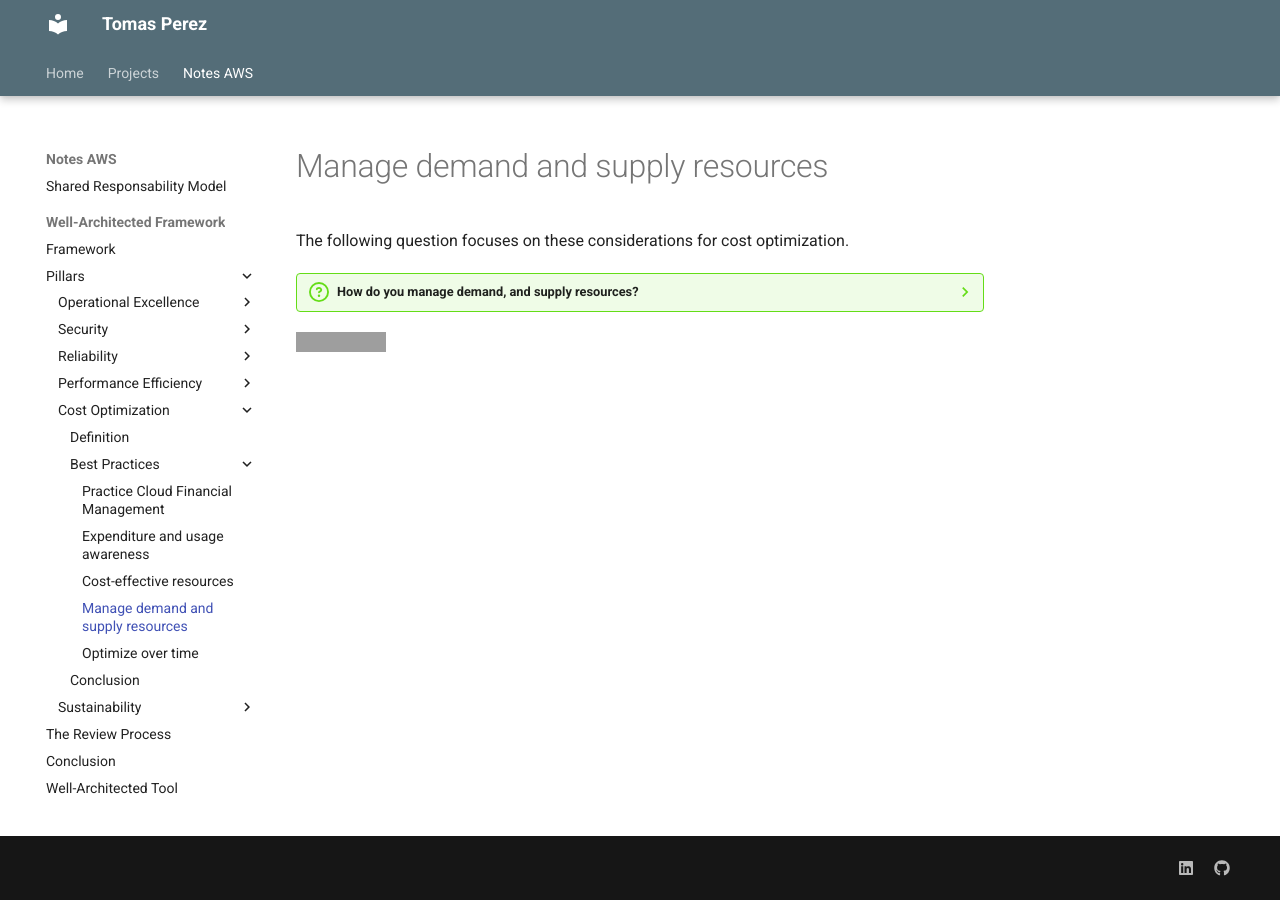
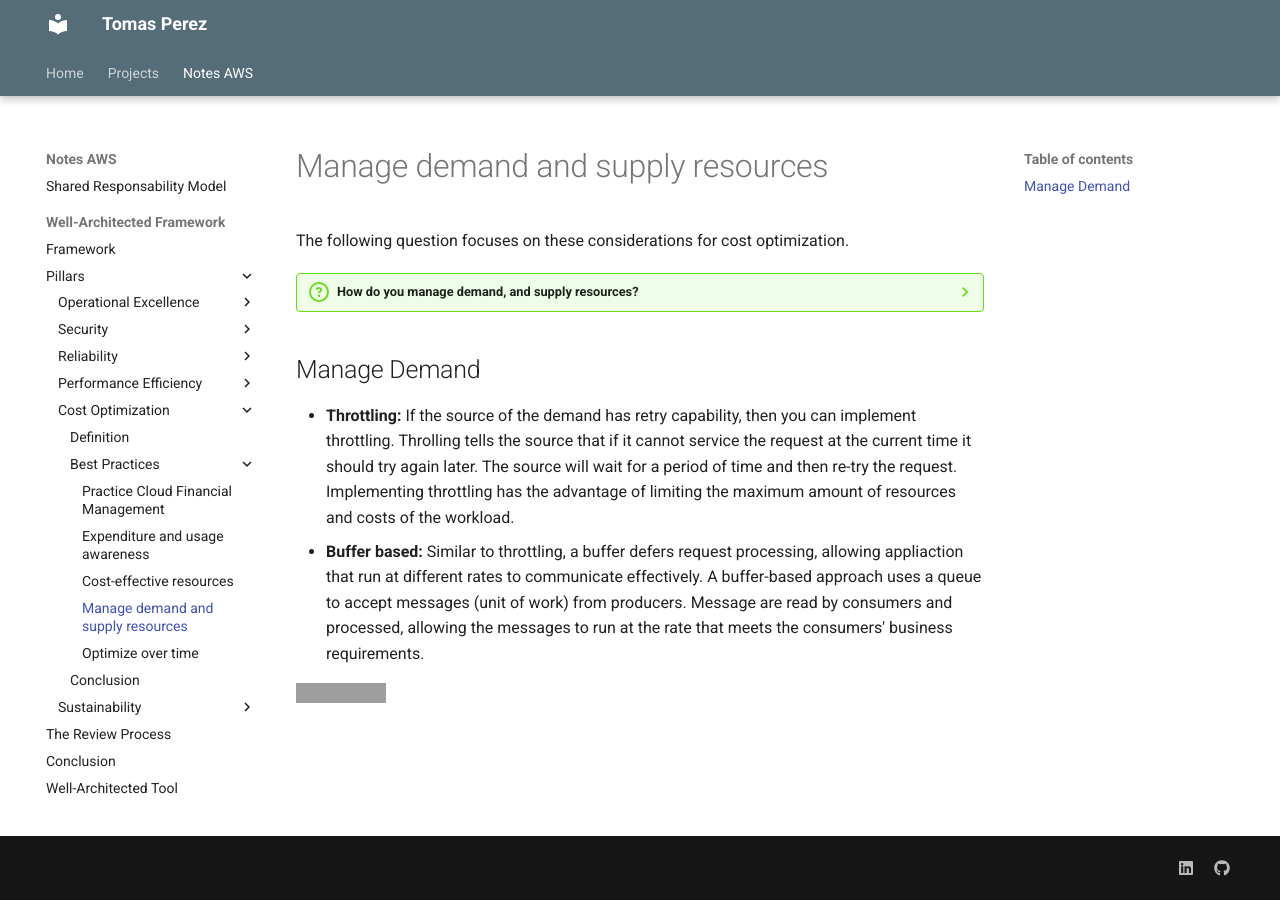
Before and after one commit to Tomperez98/blog, an MkDocs documentation site: the page built from docs/notes-aws/well-architected-framework/pillars/cost-optimization/best-practices/mgn-sup-dem-resources.md, in a window 1280 px wide. Built offline with MkDocs 1.6.1 and Material for MkDocs 9.7.7, drawn with Linux system fonts in a browser that asks for light colours; grey boxes are pictures that could not be loaded.

Commit message:
Better documentation for cost optimization

```diff
--- a/docs/notes-aws/well-architected-framework/pillars/cost-optimization/best-practices/mgn-sup-dem-resources.md
+++ b/docs/notes-aws/well-architected-framework/pillars/cost-optimization/best-practices/mgn-sup-dem-resources.md
@@ -4,4 +4,9 @@
 
     For a workload that has balanced spend and performance, ensure that everything you pay for is used and avoid significantly underutilizing instances. A skewed utilization metric in either direction has an adverse impact on your organization, in either operational costs (degraded performance due to over-utilization), or wasted AWS expenditures (due to over-provisioning).
 
-<a href="https://docs.aws.amazon.com/wellarchitected/latest/framework/cost-mandem.html">![aws-logo](https://img.shields.io/badge/Amazon_AWS-FF9900?style=for-the-badge&logo=amazonaws&logoColor=white)</a>
+## Manage Demand
+
+- **Throttling:** If the source of the demand has retry capability, then you can implement throttling. Throlling tells the source that if it cannot service the request at the current time it should try again later. The source will wait for a period of time and then re-try the request. Implementing throttling has the advantage of limiting the maximum amount of resources and costs of the workload.
+- **Buffer based:** Similar to throttling, a buffer defers request processing, allowing appliaction that run at different rates to communicate effectively. A buffer-based approach uses a queue to accept messages (unit of work) from producers. Message are read by consumers and processed, allowing the messages to run at the rate that meets the consumers' business requirements.
+
+<a href="https://docs.aws.amazon.com/wellarchitected/latest/cost-optimization-pillar/manage-demand-and-supply-resources.html">![aws-logo](https://img.shields.io/badge/Amazon_AWS-FF9900?style=for-the-badge&logo=amazonaws&logoColor=white)</a>
```
Also changed, not shown: docs/notes-aws/well-architected-framework/pillars/cost-optimization/best-practices/cost-effective-resources.md (+2 -0 lines), docs/notes-aws/well-architected-framework/pillars/cost-optimization/best-practices/optimize-over-time.md (+5 -1 lines).
